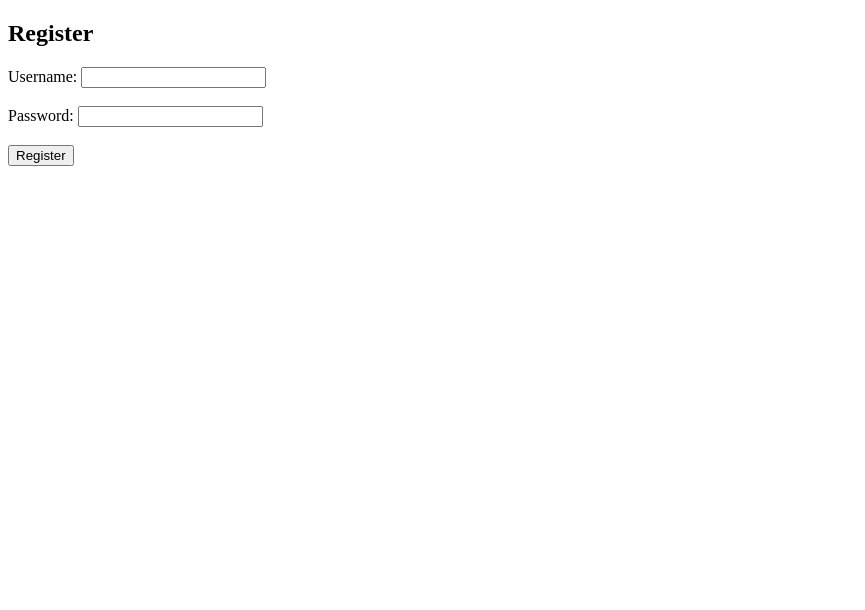
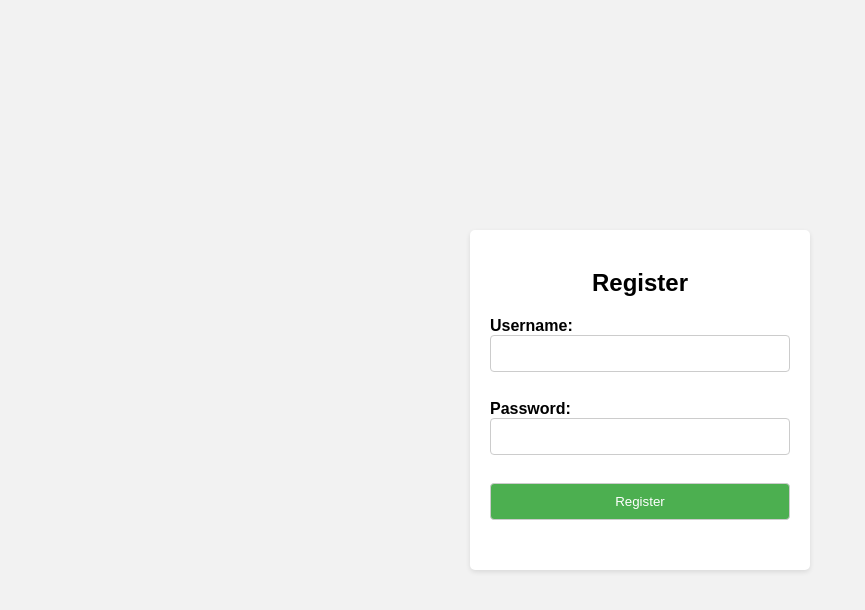
Before and after one commit to seldomearly69/ESD, a plain HTML site: page frontend/UI/Registration/register.html in a window 1280 px wide. Shown: the whole page, without its empty margins (0-865 px from the left). Drawn offline with Linux system fonts and the light colour scheme.

Commit message:
frontend

```diff
--- a/frontend/UI/Registration/register.html
+++ b/frontend/UI/Registration/register.html
@@ -5,7 +5,7 @@
     <meta charset="UTF-8">
     <meta name="viewport" content="width=device-width, initial-scale=1.0">
     <title>User Registration</title>
-    <link rel="stylesheet" href="register.css">
+    <link rel="stylesheet" href="styles.css">
 </head>
 
 <body>
```
